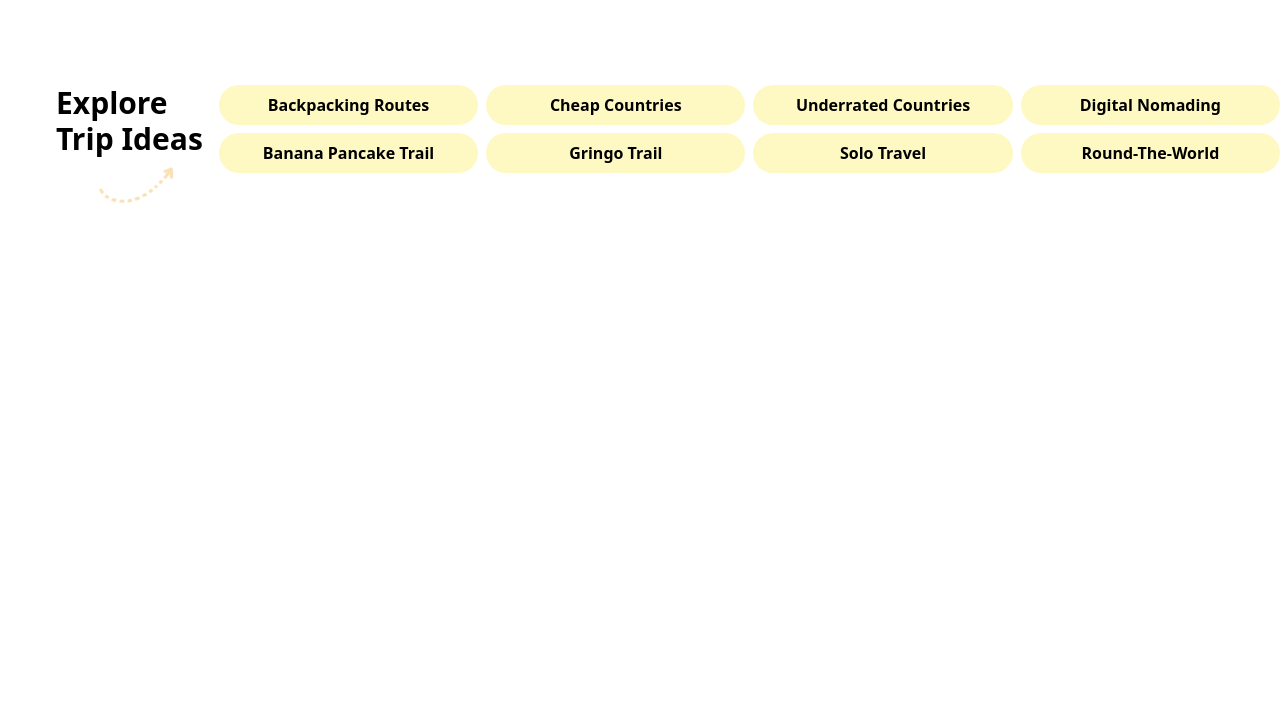
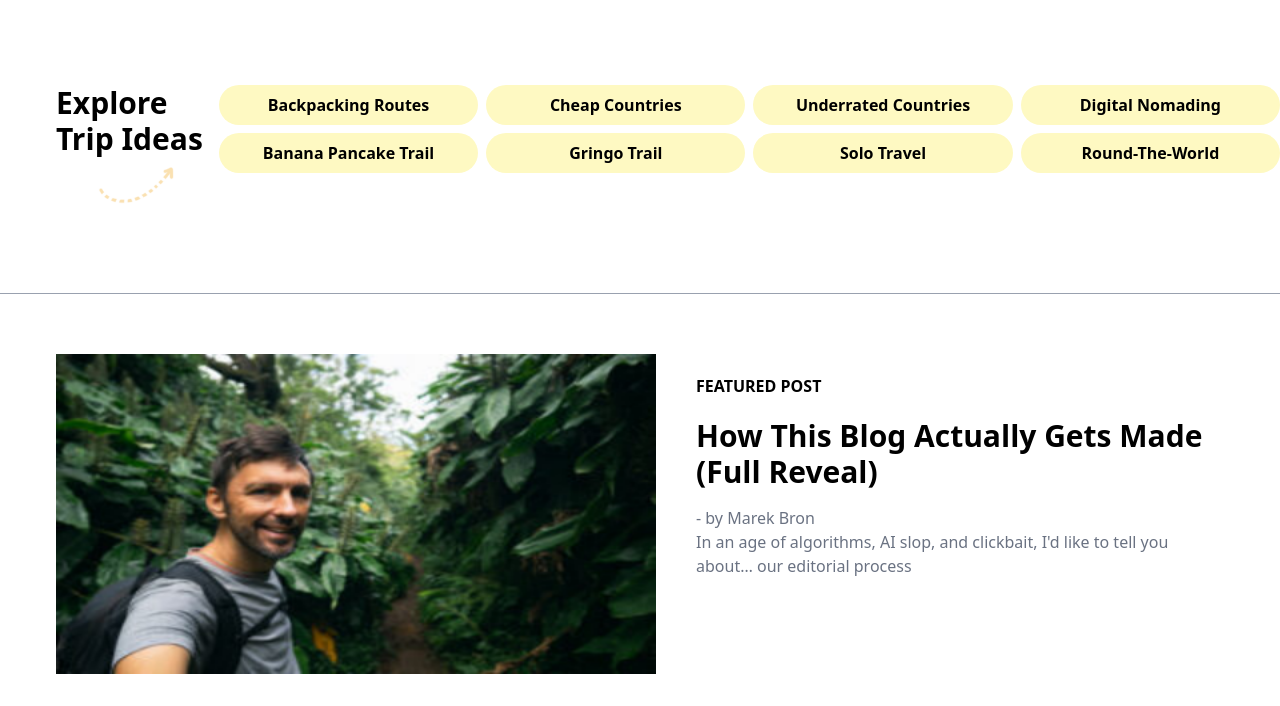
Before and after one commit to Patrick-Habiyaremye/Traveller-project, a website: page src/index.html in a window 1280 px wide. Shown: the part 1571-2277 px from the top of the page. Before the commit the page ends 1840 px from the top, so only its background shows below. Drawn offline with Linux system fonts and the light colour scheme.

Commit message:
features

```diff
--- a/src/index.html
+++ b/src/index.html
@@ -92,7 +92,7 @@
             </div>
         </div>
 
-       <div class="ml-14 pt-22">
+       <div class="ml-14 pt-22 md:items-center justify-between pb-6">
          <div class="flex items-start gap-4 flex-col md:flex-row">
             <div class="">
               <p class="font-bold text-3xl">Explore<br />Trip Ideas</p>
@@ -100,7 +100,7 @@
             <img class="" src="./assets/dot.webp"/>
             </div>
          </div>
-        <div class="grid grid-rows-4 sm:grid-cols-2 lg:grid-cols-4 gap-2 flex-1">
+        <div class="grid grid-rows-4 lg:grid-cols-4 gap-2 flex-1">
             <button class="font-bold md:rounded-4xl bg-yellow-100 hover:bg-yellow-700 py-2">Backpacking Routes</button>
             <button class="font-bold md:rounded-4xl bg-yellow-100 hover:bg-yellow-700 py-2">Cheap Countries</button>
             <button class="font-bold md:rounded-4xl bg-yellow-100 hover:bg-yellow-700 py-2">Underrated Countries</button>
@@ -112,6 +112,19 @@
         </div>
         </div>
         </div>
+        <hr class="text-gray-400">
+
+        <div class="flex pt-15 flex-col md:flex-row pb-8">
+            <div class="ml-14">
+              <img src="./assets/tourist.png" class="w-150 h-80"/>
+            </div>
+            <div class="ml-10">
+                <p class="font-bold py-5">FEATURED POST</p>
+                <p class="font-bold text-black hover:text-yellow-400 text-3xl">How This Blog Actually Gets Made</br> (Full Reveal)</p>
+                <p class="text-gray-500 pt-4">- by Marek Bron</p>
+                <p class="text-gray-500">In an age of algorithms, AI slop, and clickbait, I'd like to tell you</br> about… our editorial process</p>
+            </div>
+        </div>
 
 
 
```
Also changed, not shown: src/assets/tourist.png (added), src/styles.css.
